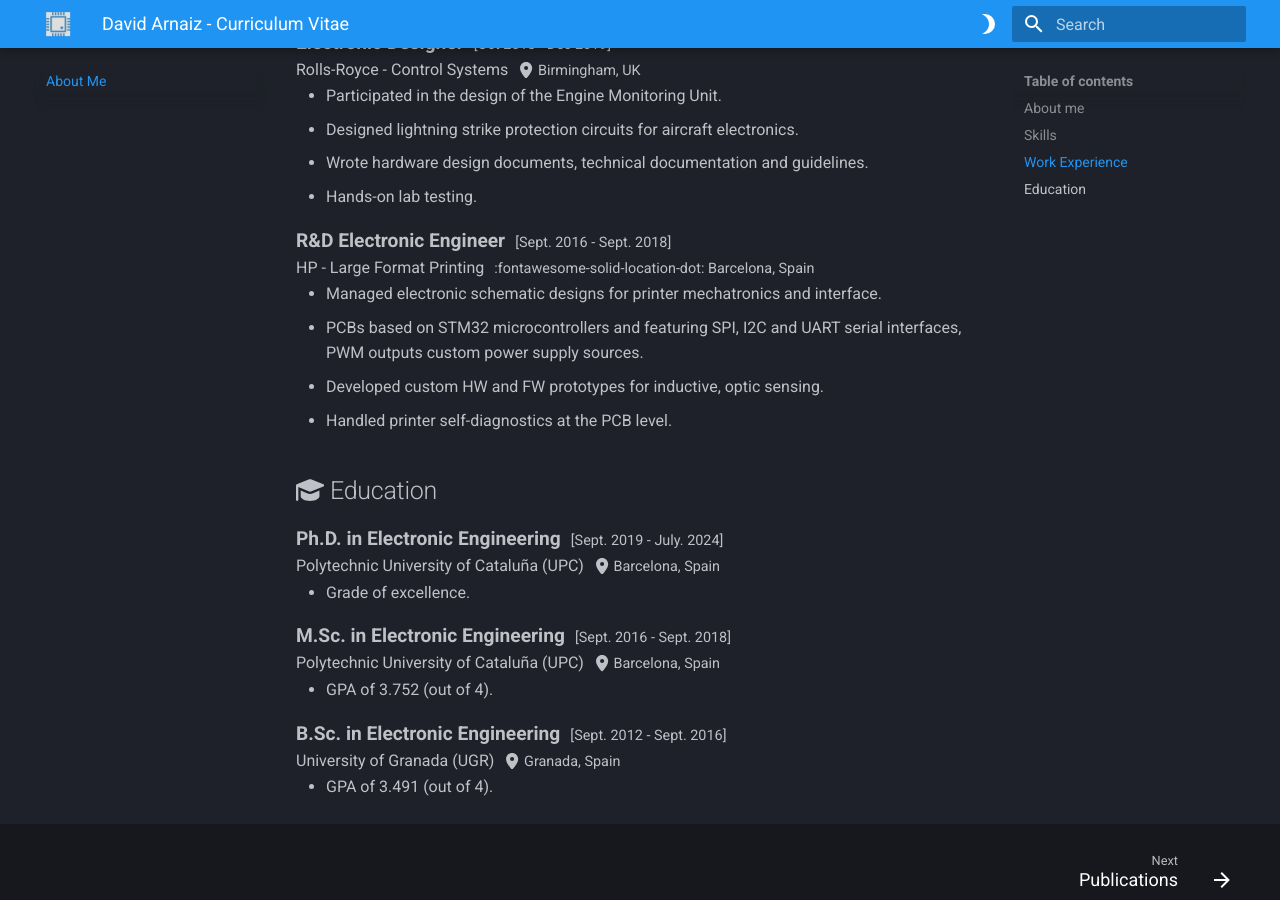
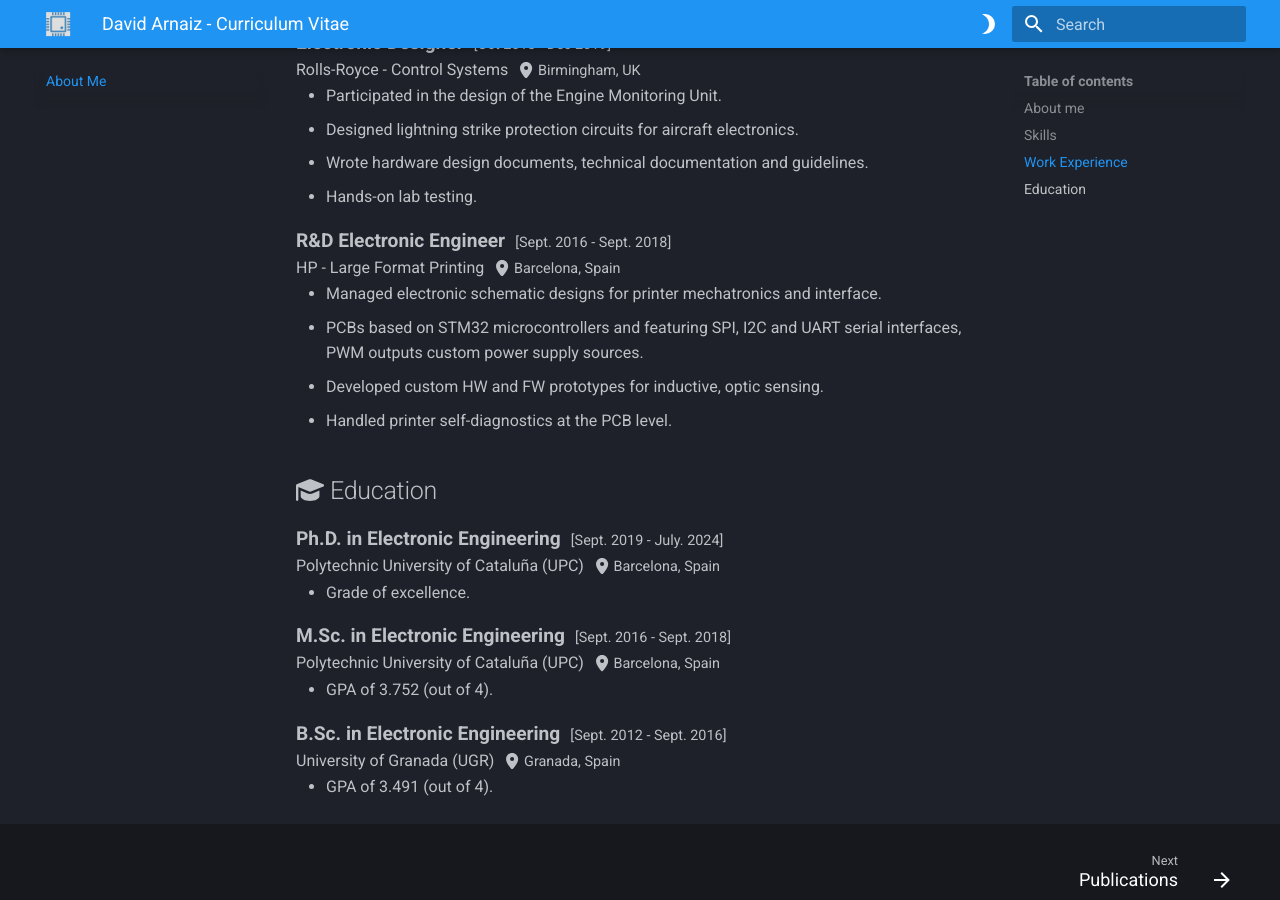
Before and after one commit to ElectronPlant/personal-page, an MkDocs documentation site: the page built from docs/index.md, in a window 1280 px wide and 900 px high, scrolled down 1799 px. Built offline with MkDocs 1.6.1 and Material for MkDocs 9.7.7, drawn with Linux system fonts in a browser that asks for light colours.

Commit message:
fix: broken icon in work experience

```diff
--- a/docs/index.md
+++ b/docs/index.md
@@ -115,7 +115,7 @@
     <span class="we-work">R&D Electronic Engineer</span>
     <span class="we-duration">[Sept. 2016 - Sept. 2018]</span>
 </p>
-<p class="we-company-location">
+<p markdown class="we-company-location">
     <span class="we-company">HP - Large Format Printing</span>
     <span class="we-location"> :fontawesome-solid-location-dot: Barcelona, Spain</span>
 </p>
```
